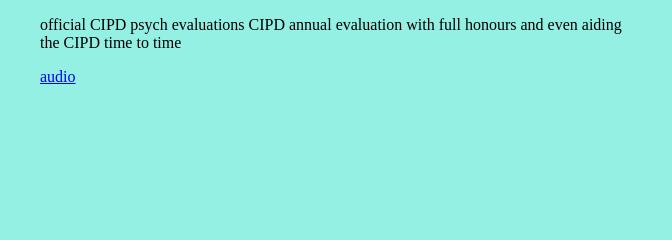
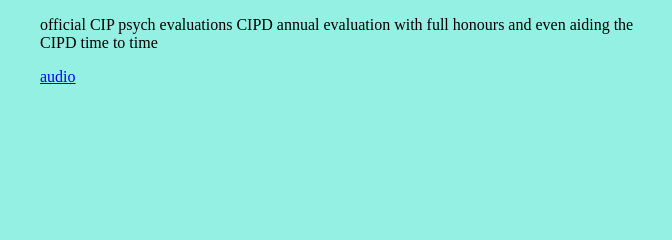
Before and after one commit to muhammadahmed5115-hue/limpabones.github.io, a plain HTML site: page index.html in a window 1280 px wide. Shown: the top 240 px of the page, 300-972 px from the left. Drawn offline with Linux system fonts and the light colour scheme.

Commit message:
Update index.html

```diff
--- a/index.html
+++ b/index.html
@@ -7,7 +7,7 @@
     <title>ABYSSUS ABYSSUM INVOCAT</title>
   </head>
   <body>
-    <p>official CIPD psych evaluations
+    <p>official CIP psych evaluations
     CIPD annual evaluation
     with full honours
     and even aiding the CIPD time to time</p>
```
